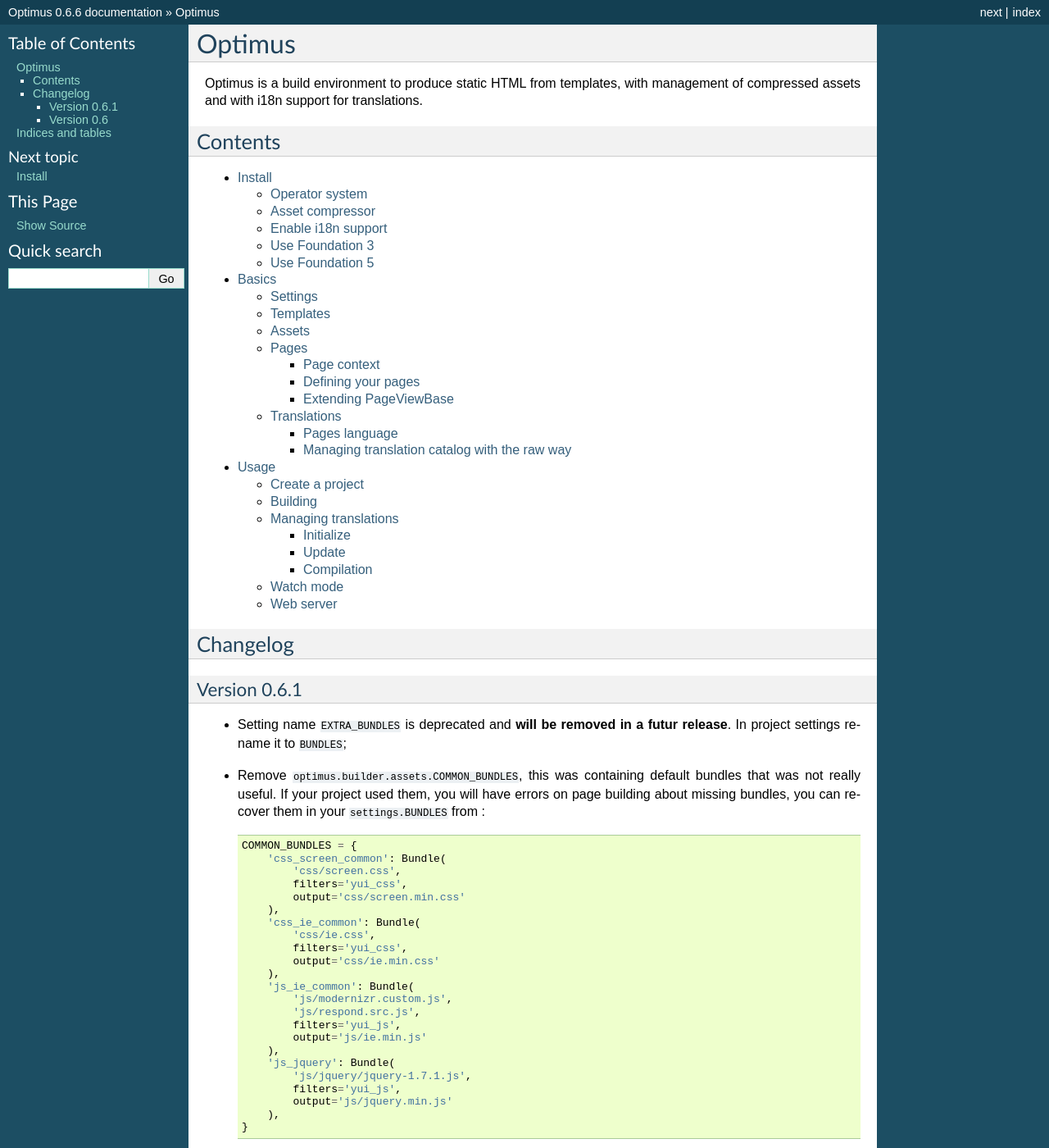
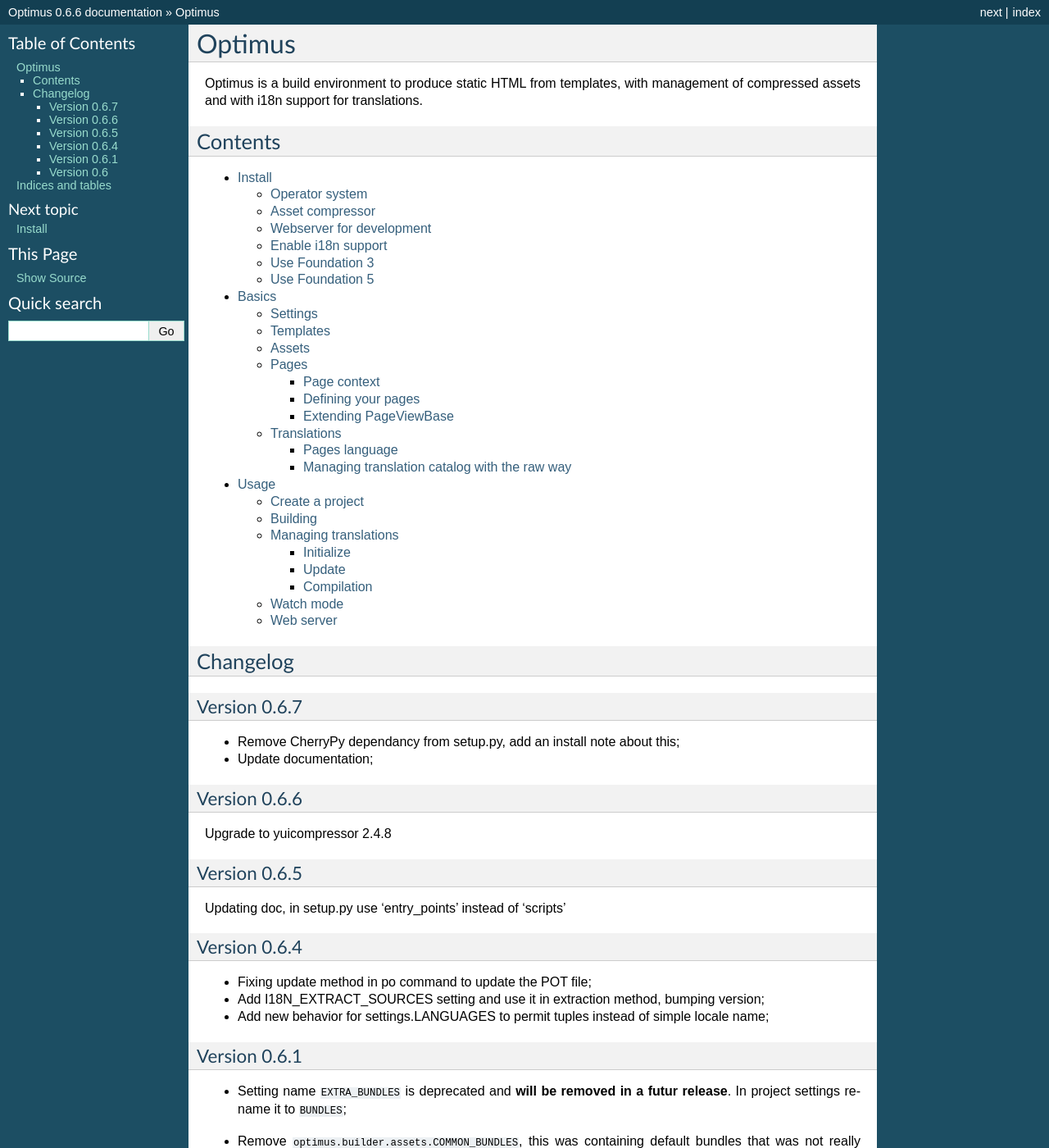
Before and after one commit to sveetch/Optimus, a Sphinx documentation site: the page built from docs/index.rst, in a window 1280 px wide and 1400 px high. Shown: the whole window at 82% size. Built offline with Sphinx 7.4.7, drawn with Linux system fonts in a browser that asks for light colours.

Commit message:
* Remove CherryPy dependancy from setup.py, add an install note about this; * Update documentation; * Bump to 0.6.7;

```diff
--- a/docs/index.rst
+++ b/docs/index.rst
@@ -22,6 +22,30 @@
 
 Changelog
 ---------
+
+Version 0.6.7
+.............
+
+* Remove CherryPy dependancy from setup.py, add an install note about this;
+* Update documentation;
+
+Version 0.6.6
+.............
+
+Upgrade to yuicompressor 2.4.8
+
+Version 0.6.5
+.............
+
+Updating doc, in setup.py use 'entry_points' instead of 'scripts'
+
+Version 0.6.4
+.............
+
+* Fixing update method in po command to update the POT file;
+* Add I18N_EXTRACT_SOURCES setting and use it in extraction method, bumping version;
+* Add new behavior for settings.LANGUAGES to permit tuples instead of simple locale name;
+
 
 Version 0.6.1
 .............
```
Also changed, not shown: docs/install.rst (+9 -0 lines), setup.py (+4 -5 lines).
